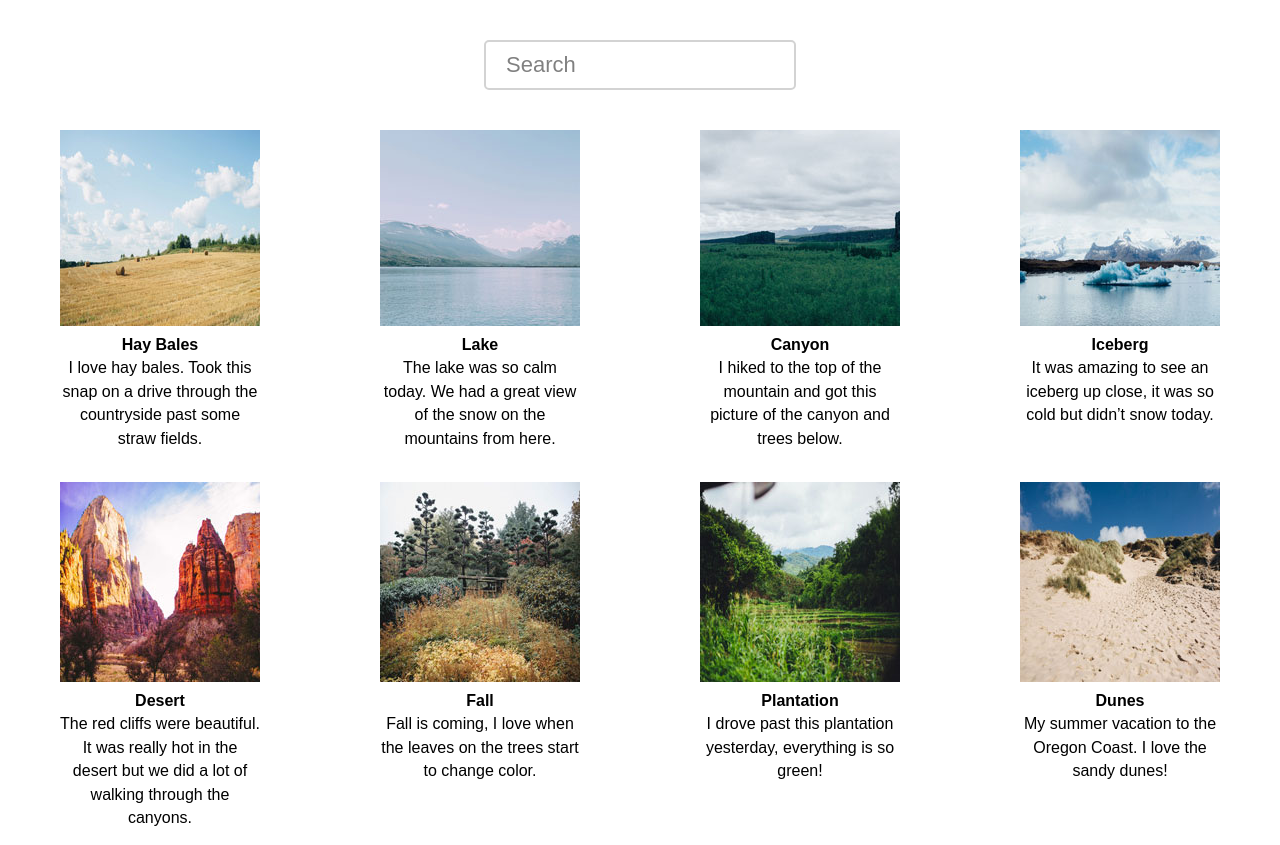
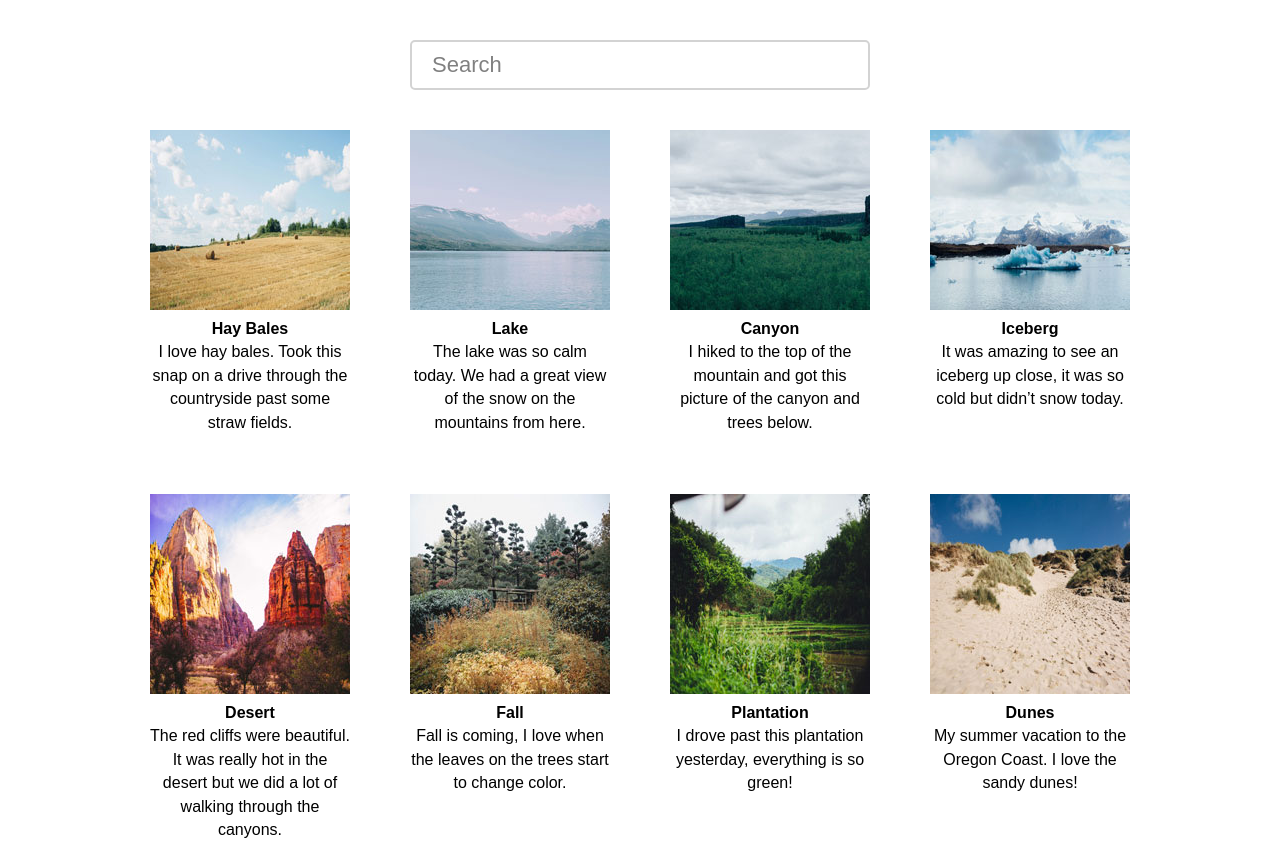
Before and after one commit to Stjarnan/LEGACY---Lightbox-project, a plain HTML site: page index.html in a window 1280 px wide. Shown: the top 845 px of the page. Drawn offline with Linux system fonts and the light colour scheme.

Commit message:
Finished basic layout
Finished responsive layout

```diff
--- a/css/style.css
+++ b/css/style.css
@@ -84,6 +84,7 @@ Main Content
 }
 
 
+
 figure {
 	display: inline-block;
 }
@@ -96,8 +97,50 @@ figcaption {
 .gallery {
 	display: flex;
 	flex-wrap: wrap;
+	max-width: 565px;
+	margin: 0 auto;
 }
 
 .gallery figure {
 	flex: 1 0 200px;
 }
+
+/* =====================
+
+Media Queries
+
+======================*/
+
+
+@media (min-width: 840px) {
+
+	input {
+		width: 460px;
+	}
+
+	.gallery {
+		max-width: 840px;
+	}
+
+
+	figure {
+		max-width: 200px;
+	}
+
+}
+
+
+@media (min-width: 1080px) {
+
+    .gallery {
+    	max-width: 980px;
+    }
+
+	figure {
+		margin: 0 60px 60px 0;
+	}
+
+	figure:nth-child(4n) {
+		margin-right: 0;
+	}
+}
```
Also changed, not shown: index.html (+1 -18 lines).
